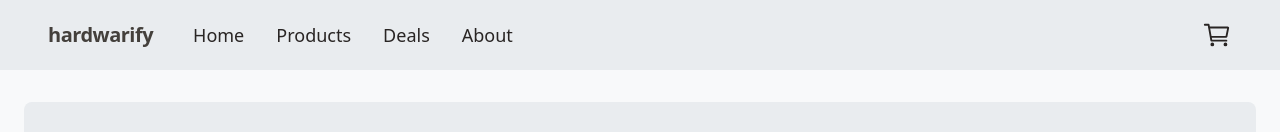
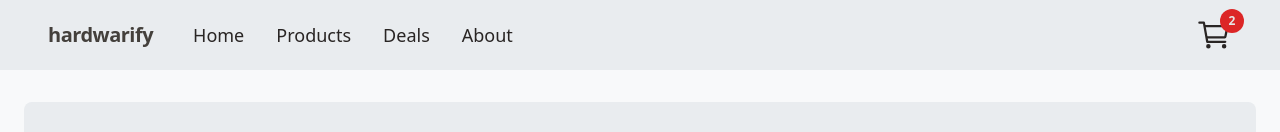
Before and after one commit to tojamrcel/hardwarify-project, a Next.js app: page / in a window 1280 px wide. Shown: the top 132 px of the page. Built offline with nearby package versions, Linux system fonts and the light colour scheme.

Commit message:
style: add badge to cart icon in header

```diff
--- a/app/_components/Header.tsx
+++ b/app/_components/Header.tsx
@@ -27,9 +27,16 @@ function Header() {
             <Link href="/about">About</Link>
           </li>
           <li className="ml-auto transition-colors hover:text-stone-500">
-            <Link href="/cart" className="text-3xl">
-              <IoCartOutline />
-            </Link>
+            <div className="relative">
+              <div className="absolute -top-2 left-6">
+                <p className="flex h-2 w-2 items-center justify-center rounded-full bg-red-600 p-3 text-xs font-semibold text-stone-200">
+                  2
+                </p>
+              </div>
+              <Link href="/cart" className="text-4xl">
+                <IoCartOutline />
+              </Link>
+            </div>
           </li>
         </ul>
       </nav>
```
